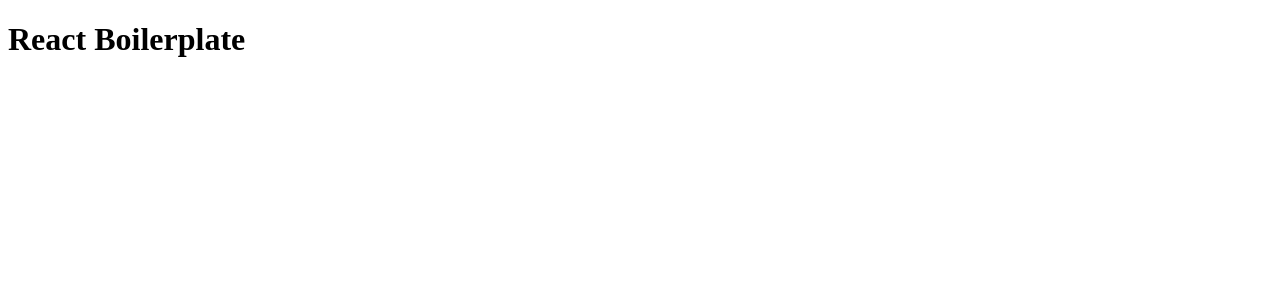
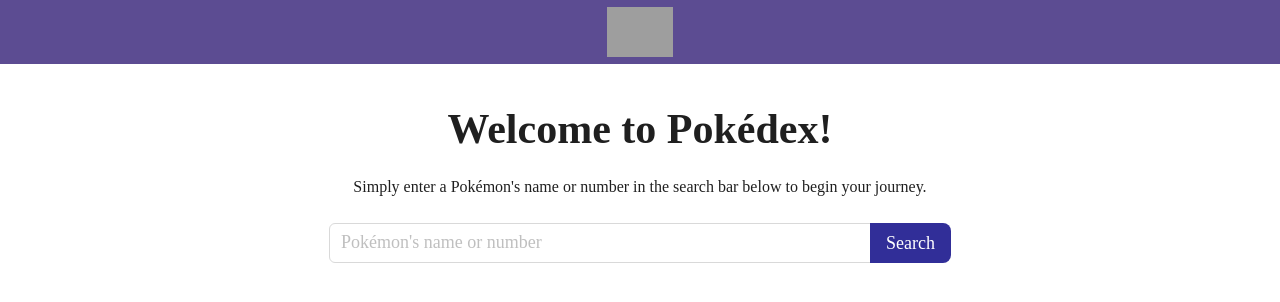
Before and after one commit to looqbox/looqbox-frontend-challenge, a React app: page / in a window 1280 px wide. Shown: the top 302 px of the page. Built offline with nearby package versions, Linux system fonts and the light colour scheme; grey boxes are pictures that could not be loaded; the HTML template or start-up script is replaced by a standard one.

Commit message:
Create Home page basic structure

```diff
--- a/src/App.tsx
+++ b/src/App.tsx
@@ -1,9 +1,25 @@
 import React from "react";
+import { BrowserRouter, Routes, Route } from "react-router-dom";
+import { ConfigProvider } from "antd";
+import Home from "./routes/Home";
+import "./styles/global.css";
 
-const App = () => (
-  <div>
-    <h1>React Boilerplate</h1>
-  </div>
+const App: React.FC = () => (
+  <ConfigProvider
+    theme={{
+      token: {
+        fontFamily: "Nunito",
+        fontSize: 16,
+        colorPrimary: "#312e98",
+      },
+    }}
+  >
+    <BrowserRouter>
+      <Routes>
+        <Route element={<Home />} path="/" />
+      </Routes>
+    </BrowserRouter>
+  </ConfigProvider>
 );
 
 export default App;
--- /dev/null
+++ b/src/routes/Home.tsx
@@ -0,0 +1,43 @@
+import React from "react";
+import { Layout, Typography, Input } from "antd";
+import { useMediaQuery } from "react-responsive";
+import CustomHeader from "../components/Header";
+const { Content } = Layout;
+const { Title, Text } = Typography;
+const { Search } = Input;
+
+const ContentStyle: React.CSSProperties = {
+  display: "flex",
+  flexDirection: "column",
+  minHeight: "calc(100vh - 64px)",
+  alignItems: "center",
+  textAlign: "center",
+  backgroundColor: "#fff",
+  padding: "40px 18px",
+  color: "#fff",
+};
+
+const Home: React.FC = () => {
+  const isDesktop = useMediaQuery({ query: "(min-width: 992px)" });
+
+  return (
+    <Layout>
+      <CustomHeader />
+      <Content style={ContentStyle}>
+        <Title>Welcome to Pokédex!</Title>
+        <Text style={{ marginBottom: "24px" }}>
+          Simply enter a Pokémon's name or number in the search bar below to
+          begin your journey.
+        </Text>
+        <Search
+          style={{ width: `${isDesktop ? "50%" : "100%"}` }}
+          placeholder="Pokémon's name or number"
+          enterButton="Search"
+          size="large"
+          allowClear
+        />
+      </Content>
+    </Layout>
+  );
+};
+export default Home;
```
